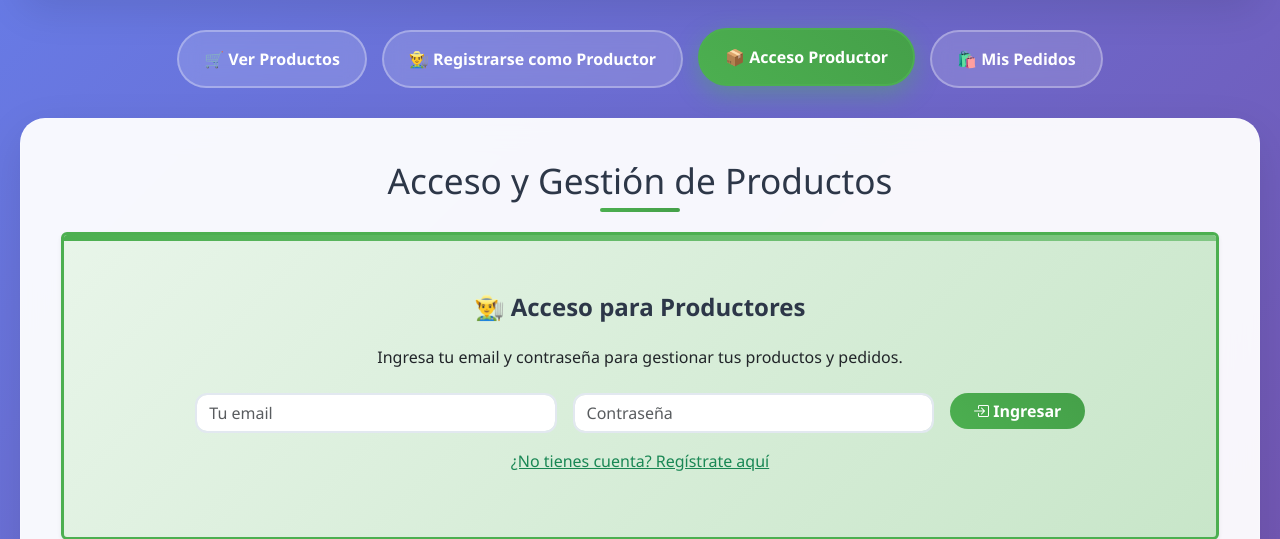
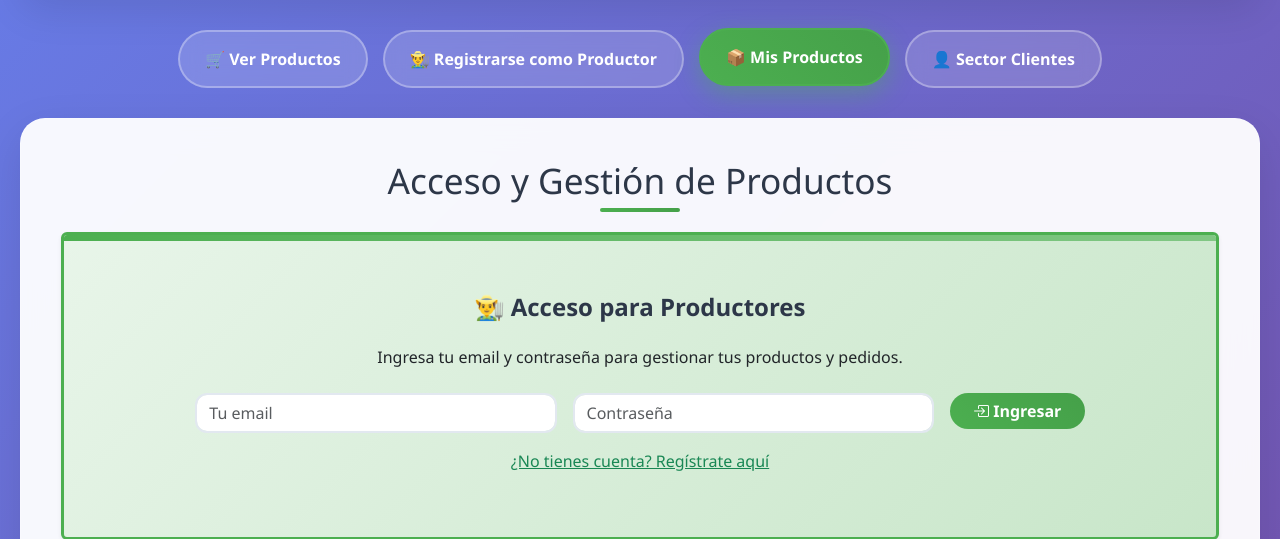
Before and after one commit to RafaGimenez26/Hackathon-Software, a PHP site: page /misproductos.php in a window 1280 px wide. Shown: the part 194-733 px from the top of the page. Run offline with PHP 8.4, Linux system fonts and the light colour scheme.

Commit message:
Arreglos de consistencia entre paginas

```diff
--- a/index.php
+++ b/index.php
@@ -175,7 +175,7 @@ function getCategoriaEmoji($categoria) {
                         </div>
                         <div class="col-md-3">
                             <div class="filter-group">
-                                <label class="form-label">📍 Zona de Posadas</label>
+                                <label class="form-label">📍 Feria/Zona de Posadas</label>
                                 <select class="form-select" name="zona" onchange="this.form.submit()">
                                     <option value="todas">Todas las zonas</option>
                                     <?php foreach ($zonas_map as $key => $value): ?>
--- a/misproductos.php
+++ b/misproductos.php
@@ -100,8 +100,9 @@ if ($_SERVER["REQUEST_METHOD"] == "POST") {
     <div class="nav-tabs-custom">
       <a class="tab-btn" href="index.php">🛒 Ver Productos</a>
       <a class="tab-btn" href="registro.php">👨‍🌾 Registrarse como Productor</a>
-      <a class="tab-btn active" href="misproductos.php">📦 Acceso Productor</a>
-      <a class="tab-btn" href="registro_usuario.php">🛍️ Mis Pedidos</a>
+      <a class="tab-btn active" href="misproductos.php">📦 Mis Productos</a>
+      <a class="tab-btn" href="loginus.php">👤 Sector Clientes</a>
+      <!-- <a class="tab-btn" href="registro_usuario.php">🛍️ Mis Pedidos</a> -->
     </div>
 
     <div class="tab-content active">
--- a/registro.php
+++ b/registro.php
@@ -214,7 +214,7 @@ if (isset($_GET['estado']) && $_GET['estado'] == 'exito') {
       <a class="tab-btn" href="index.php">🛒 Ver Productos</a>
       <a class="tab-btn active" href="registro.php">👨‍🌾 Registrarse como Productor</a>
       <a class="tab-btn" href="misproductos.php">📦 Mis Productos</a>
-      <!-- <a class="tab-btn" href="mispedidos.php">🛍️ Mis Pedidos</a> -->
+      <a class="tab-btn" href="loginus.php">👤 Sector Clientes</a>
     </div>
 
     <?php echo $mensaje_estado; ?>
```
